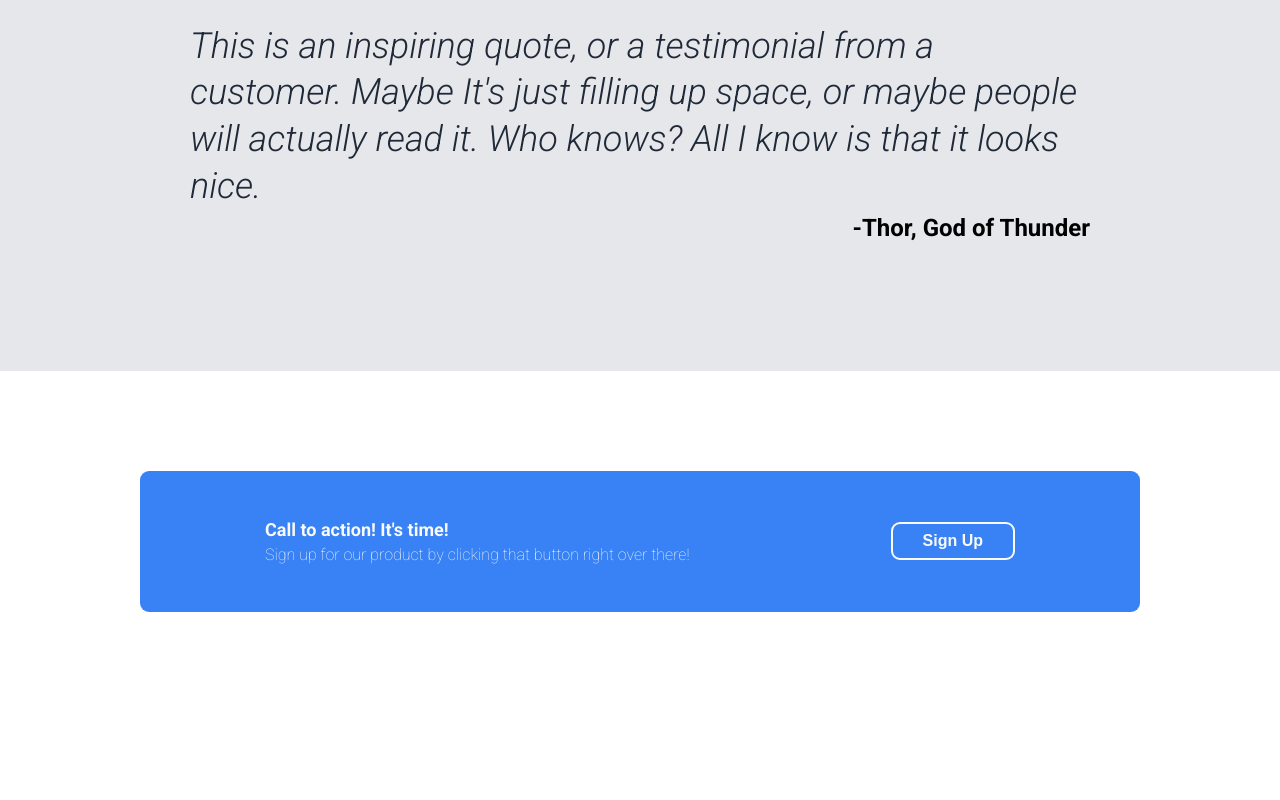
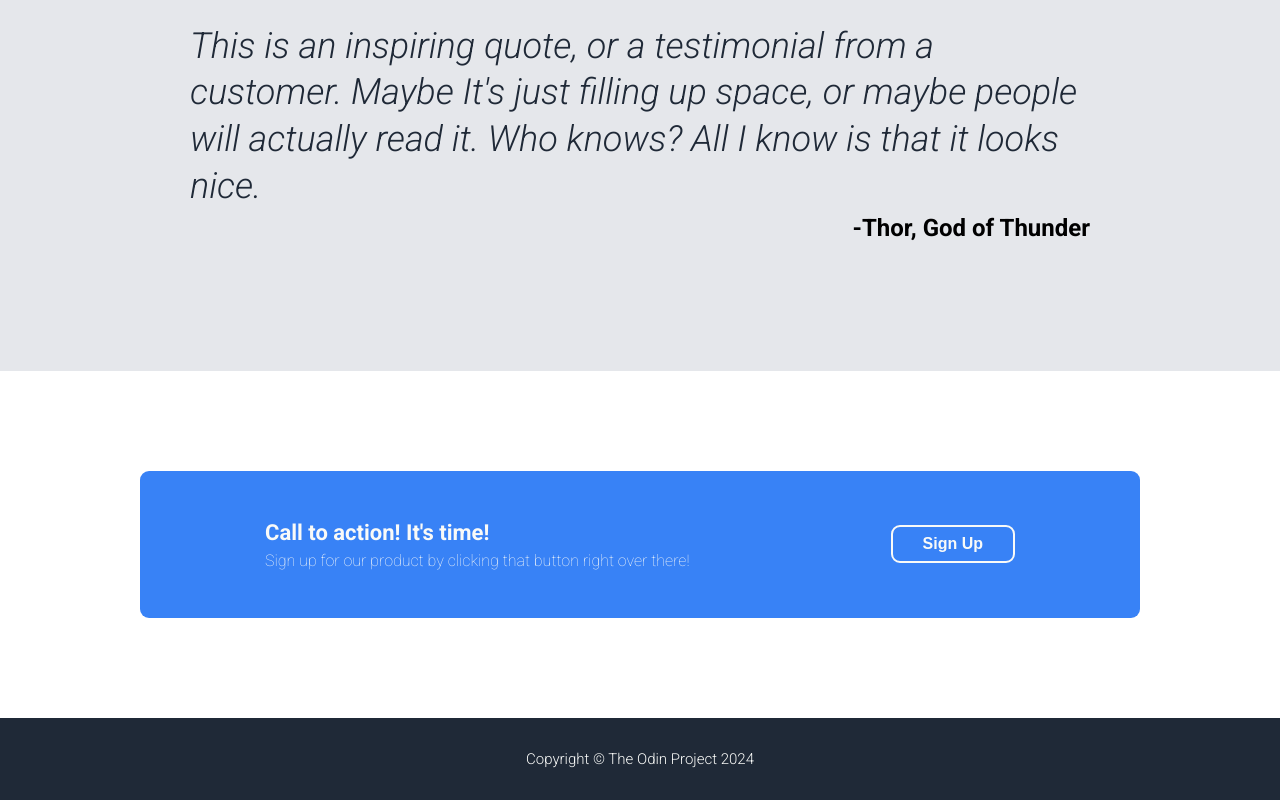
Before and after one commit to AcePeQ/Project-Landing-Page, a plain HTML site: page index.html in a window 1280 px wide. Shown: the part 1213-2013 px from the top of the page. Before the commit the page ends 1925 px from the top, so only its background shows below. Drawn offline with Linux system fonts and the light colour scheme.

Commit message:
Footer
Add copyright to The Odin Project

```diff
--- a/index.html
+++ b/index.html
@@ -105,5 +105,9 @@
         <button class="btn btn--sign-up btn--cta">Sign Up</button>
       </div>
     </section>
+
+    <footer class="footer">
+      <span class="footer__text">Copyright &copy; The Odin Project 2024</span>
+    </footer>
   </body>
 </html>
--- a/style.css
+++ b/style.css
@@ -193,6 +193,7 @@ body {
 }
 
 .testimonial__author {
+  display: block;
   font-size: 24px;
   font-weight: 700;
   text-align: right;
@@ -212,7 +213,7 @@ body {
 
 .cta__title {
   font-weight: 700;
-  font-size: 18px;
+  font-size: 22px;
 }
 
 .cta__subtitle {
@@ -237,3 +238,16 @@ body {
   border: 2px solid #f9faf8;
   font-weight: 600;
 }
+
+.footer {
+  padding: 30px 0;
+  background-color: #1f2937;
+}
+
+.footer__text {
+  display: block;
+  color: #f9faf8;
+  text-align: center;
+  font-weight: 300;
+  font-size: 15px;
+}
```
